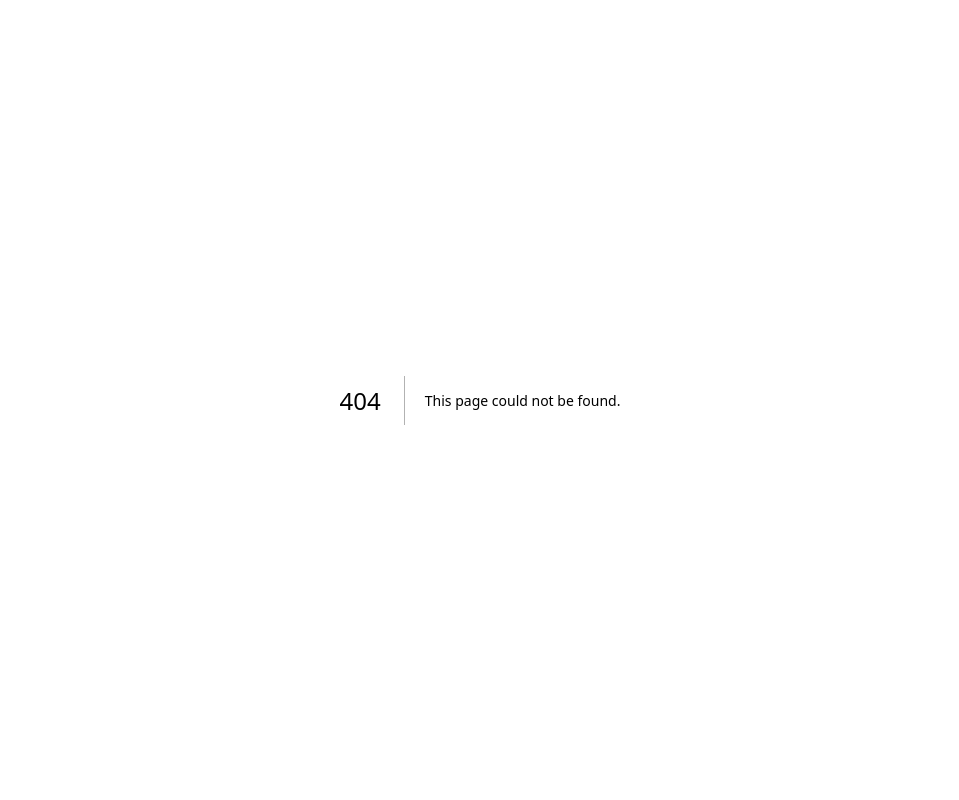
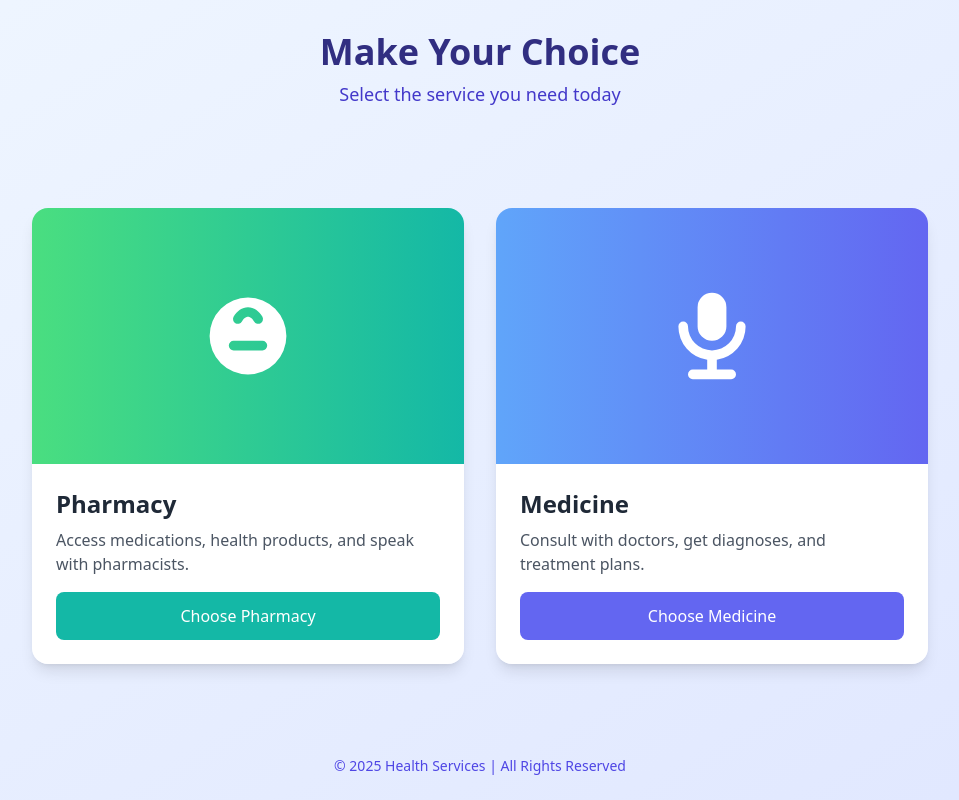
Before and after one commit to s2project77/front_repo, a Next.js app: page /person in a window 1280 px wide. Before the commit this address had no page. Shown: the whole page, without its empty margins (160-1119 px from the left). Built offline with nearby package versions, Linux system fonts and the light colour scheme.

Commit message:
adding the selection page

```diff
--- /dev/null
+++ b/app/person/page.jsx
@@ -0,0 +1,76 @@
+// pages/index.js
+"use client"
+import Link from 'next/link';
+import { useState } from 'react';
+import Head from 'next/head';
+
+export default function ChoicePage() {
+  const [hoveredCard, setHoveredCard] = useState(null);
+
+  return (
+    <div className="min-h-screen bg-gradient-to-br from-blue-50 to-indigo-100 flex flex-col">
+      <Head>
+        <title>Choose Your Path</title>
+        <meta name="description" content="Choose between Pharmacy or Medicine" />
+        <link rel="icon" href="/favicon.ico" />
+      </Head>
+
+      <header className="py-8 text-center">
+        <h1 className="text-4xl font-bold text-indigo-900">Make Your Choice</h1>
+        <p className="mt-2 text-lg text-indigo-700">Select the service you need today</p>
+      </header>
+
+      <main className="flex-grow flex items-center justify-center px-4">
+        <div className="grid grid-cols-1 md:grid-cols-2 gap-8 max-w-4xl w-full">
+
+          <div
+            className={`rounded-2xl overflow-hidden shadow-lg transition-all duration-500 transform ${
+              hoveredCard === 'pharmacy' ? 'scale-105 shadow-xl' : ''
+            }`}
+            onMouseEnter={() => setHoveredCard('pharmacy')}
+            onMouseLeave={() => setHoveredCard(null)}
+          >
+            <div className="h-64 bg-gradient-to-r from-green-400 to-teal-500 flex items-center justify-center">
+              <svg className="w-24 h-24 text-white" fill="currentColor" viewBox="0 0 20 20" xmlns="http://www.w3.org/2000/svg">
+                <path fillRule="evenodd" d="M10 18a8 8 0 100-16 8 8 0 000 16zM8.736 6.979C9.208 6.193 9.696 6 10 6c.304 0 .792.193 1.264.979a1 1 0 001.715-1.029C12.279 4.784 11.232 4 10 4s-2.279.784-2.979 1.95a1 1 0 001.715 1.029zM6 12a1 1 0 011-1h6a1 1 0 110 2H7a1 1 0 01-1-1z" clipRule="evenodd" />
+              </svg>
+            </div>
+            <div className="p-6 bg-white">
+              <h2 className="text-2xl font-bold text-gray-800 mb-2">Pharmacy</h2>
+              <p className="text-gray-600">Access medications, health products, and speak with pharmacists.</p>
+              <Link href="/" > <button className="mt-4 w-full py-3 bg-teal-500 text-white font-medium rounded-lg hover:bg-teal-600 transition-colors">
+                Choose Pharmacy
+              </button></Link>
+            </div>
+          </div>
+
+
+          <div
+            className={`rounded-2xl overflow-hidden shadow-lg transition-all duration-500 transform ${
+              hoveredCard === 'medicine' ? 'scale-105 shadow-xl' : ''
+            }`}
+            onMouseEnter={() => setHoveredCard('medicine')}
+            onMouseLeave={() => setHoveredCard(null)}
+          >
+            <div className="h-64 bg-gradient-to-r from-blue-400 to-indigo-500 flex items-center justify-center">
+              <svg className="w-24 h-24 text-white" fill="currentColor" viewBox="0 0 20 20" xmlns="http://www.w3.org/2000/svg">
+                <path fillRule="evenodd" d="M7 4a3 3 0 016 0v4a3 3 0 11-6 0V4zm4 10.93A7.001 7.001 0 0017 8a1 1 0 10-2 0A5 5 0 015 8a1 1 0 00-2 0 7.001 7.001 0 006 6.93V17H6a1 1 0 100 2h8a1 1 0 100-2h-3v-2.07z" clipRule="evenodd" />
+              </svg>
+            </div>
+            <div className="p-6 bg-white">
+              <h2 className="text-2xl font-bold text-gray-800 mb-2">Medicine</h2>
+              <p className="text-gray-600">Consult with doctors, get diagnoses, and treatment plans.</p>
+              <button className="mt-4 w-full py-3 bg-indigo-500 text-white font-medium rounded-lg hover:bg-indigo-600 transition-colors">
+                Choose Medicine
+              </button>
+            </div>
+          </div>
+        </div>
+      </main>
+
+      <footer className="py-6 text-center text-sm text-indigo-600">
+        © {new Date().getFullYear()} Health Services | All Rights Reserved
+      </footer>
+    </div>
+  );
+}
```
